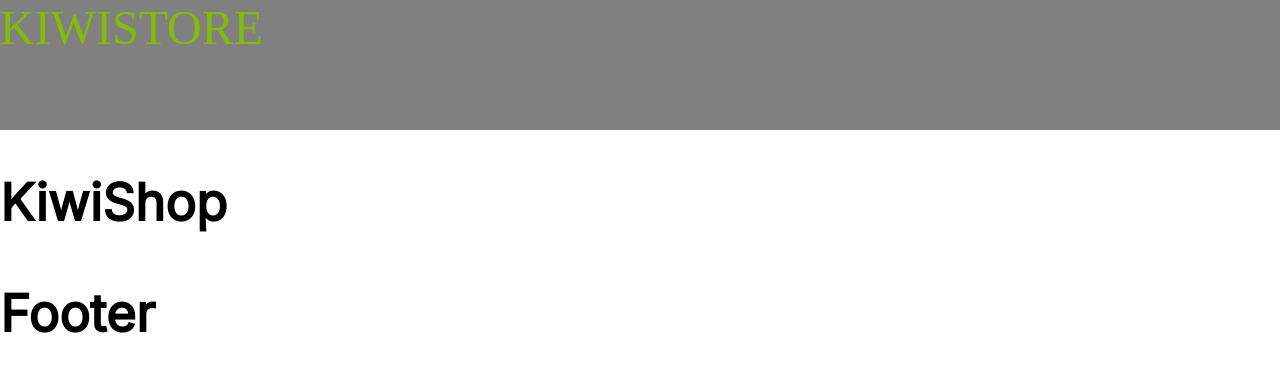
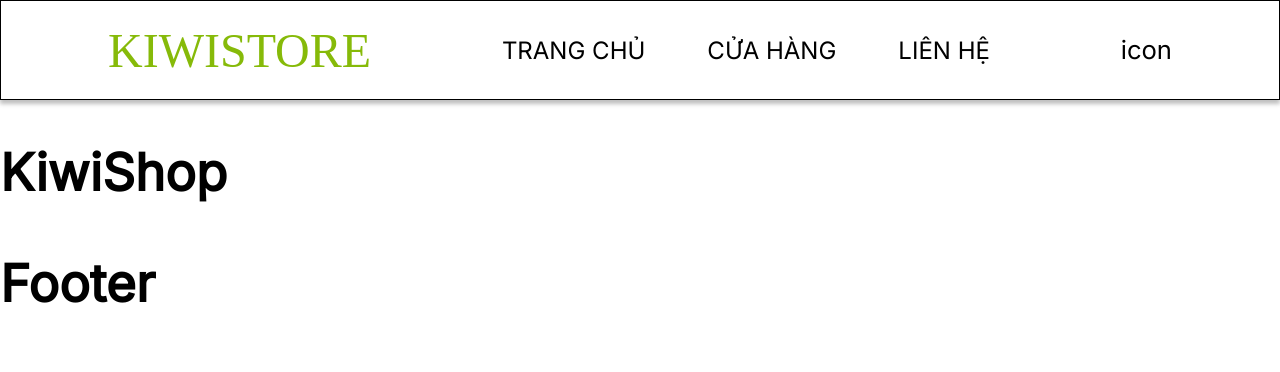
Before and after one commit to LeonCromwell/kiwishop, a React (Create React App) app: page / in a window 1280 px wide. Shown: the top 372 px of the page. Built offline with nearby package versions, Linux system fonts and the light colour scheme; a web font is replaced by a local one.

Commit message:
default layout, xây dựng ui header

```diff
--- a/src/layouts/components/Header/Header.js
+++ b/src/layouts/components/Header/Header.js
@@ -11,6 +11,16 @@ function Header() {
                 <div className={cx('header-logo')}>
                     <p className={cx('text-logo')}>KIWISTORE</p>
                 </div>
+
+                <div className={cx('header-sidebar')}>
+                    <ul className={cx('sidebar')}>
+                        <li>TRANG CHỦ</li>
+                        <li>CỬA HÀNG</li>
+                        <li>LIÊN HỆ</li>
+                    </ul>
+                </div>
+
+                <div>icon</div>
             </div>
         </header>
     );
--- a/src/layouts/components/Header/Header.module.scss
+++ b/src/layouts/components/Header/Header.module.scss
@@ -1,10 +1,15 @@
 
 
 .wrapper{
-    width: 100%;
-    height: 130px;
-    background-color: gray;
-
+    width: 100%px;
+    height: 100px;
+    display: flex;
+    // justify-content: space-around;
+    flex-shrink: 0;
+    border: 1px solid #000;
+    background: #FFF;
+    box-shadow: 0px 4px 4px 0px rgba(0, 0, 0, 0.25);
+    align-items: center;
     .text-logo {
         color: #86BA09;
         font-family: Akaya Telivigala;
@@ -12,5 +17,36 @@
         font-style: normal;
         font-weight: 400;
         line-height: normal;
+        // margin: 0px 107px  ;
             }
+
+
+    .inner{
+        width: 100%;
+        display: flex;
+        justify-content: space-between;
+        align-items: center;
+        padding: 0 107px;
+
+    }
 }
+
+
+
+
+.sidebar{
+    display: flex;
+    list-style-type: none;
+    gap: 62px;
+
+    li {
+        color: #000;
+        font-size: 24px;
+        font-style: normal;
+        font-weight: 400;
+        line-height: normal;
+    }
+    li:hover {
+        cursor: pointer;
+    }
+}
```
